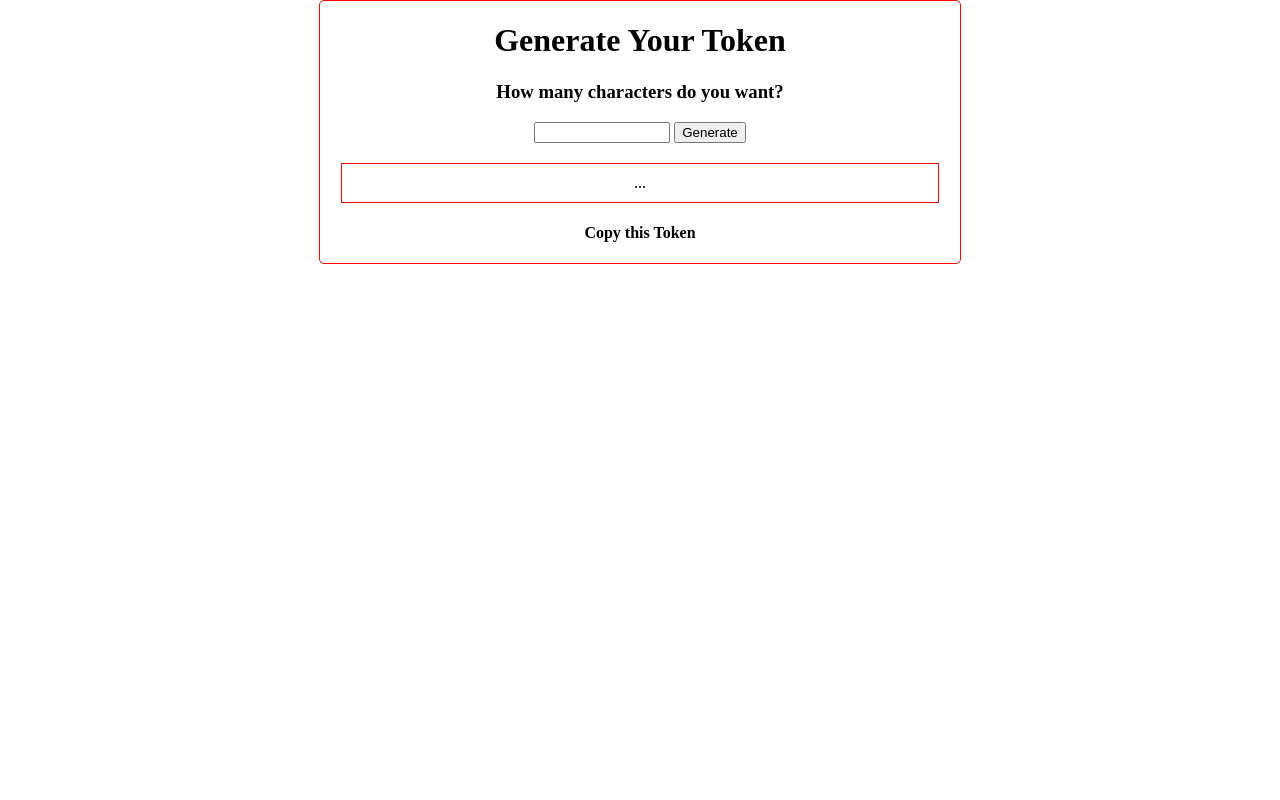
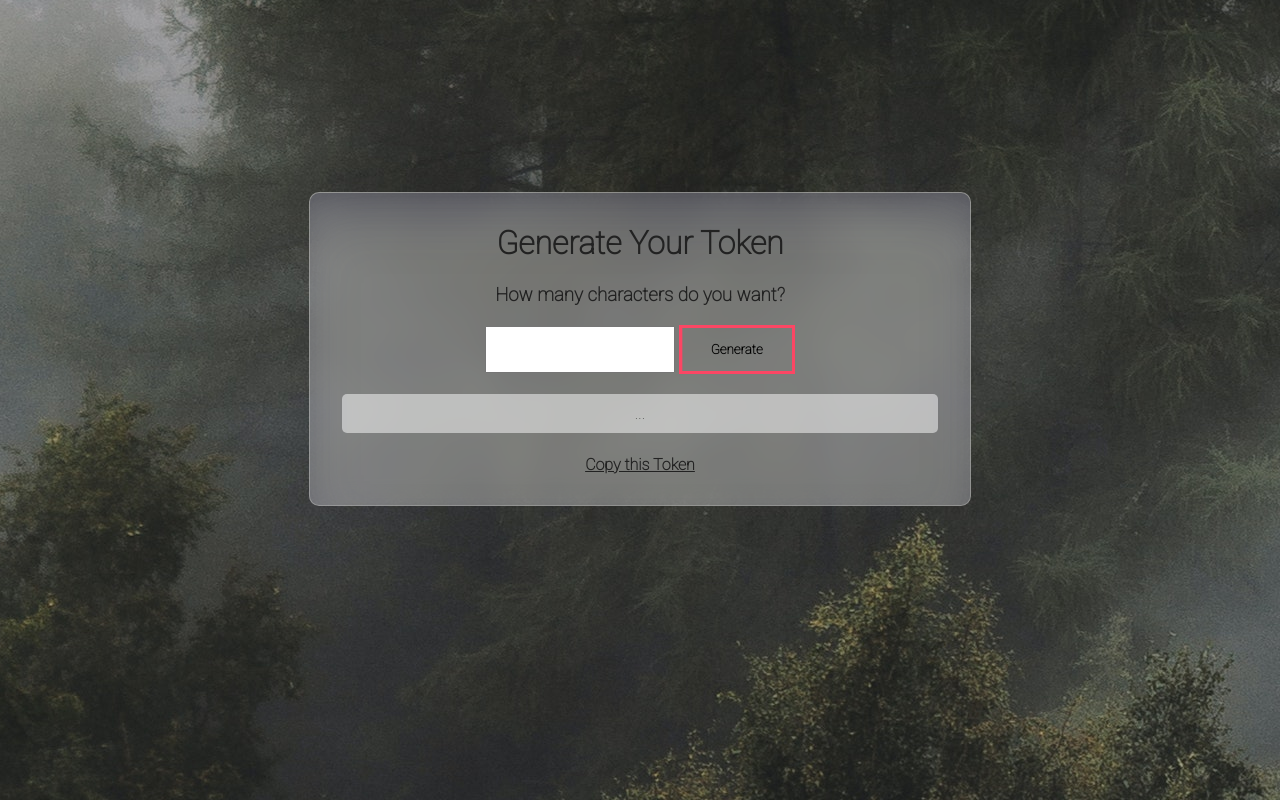
Before and after one commit to kevillin/generate-token, a website built with Vite: page index.html in a window 1280 px wide. Built offline with nearby package versions, Linux system fonts and the light colour scheme.

Commit message:
style: finish CSS

```diff
--- a/src/style.css
+++ b/src/style.css
@@ -1,26 +1,78 @@
+@import url('https://fonts.googleapis.com/css2?family=Roboto+Serif:wght@100&family=Roboto:wght@100&display=swap');
+
 body {
   margin: 0;
   padding: 0;
+  background-image: url("./utils/bg.jpg");
+  background-position: center;
+  background-repeat: no-repeat;
+  font-family: 'Roboto';
+  color: #222222;
 }
 
 #root {
-  border: 1px solid red;
+  padding: 10px;
   margin: auto;
   height: 50%;
   width: 50%;
+  margin-top: 15%;
   text-align: center;
   align-items: center;
   border-radius: 5px;
-  justify-self: center;
+  background: rgba( 255, 255, 255, 0.35 );
+  backdrop-filter: blur( 13.5px );
+  -webkit-backdrop-filter: blur( 13.5px );
+  border-radius: 10px;
+  border: 1px solid rgba( 255, 255, 255, 0.18 );
+  box-shadow: rgba(50, 50, 93, 0.25) 0px 30px 60px -12px inset, rgba(0, 0, 0, 0.3) 0px 18px 36px -18px inset;
 }
 
 #length {
   width: 20%;
+  padding: 0.9rem 1.8rem;
 }
 
+#generate {
+  display: inline-block;
+  padding: 0.9rem 1.8rem;
+  font-weight: 700;
+  color: black;
+  border: 3px solid rgb(252, 70, 100);
+  cursor: pointer;
+  position: relative;
+  background-color: transparent;
+  text-decoration: none;
+  overflow: hidden;
+  z-index: 1;
+  font-family: inherit;
+ }
+
+ #generate::before {
+  content: "";
+  position: absolute;
+  left: 0;
+  top: 0;
+  width: 100%;
+  height: 100%;
+  background-color: rgb(252, 70, 100);
+  transform: translateX(-100%);
+  transition: all .3s;
+  z-index: -1;
+ }
+
+ #generate:hover::before {
+  transform: translateX(0);
+ }
+
 #result {
-  border: 1px solid red;
+  background-color: rgba(255, 255, 255, 0.5);
+  border-radius: 5px;
   width: 90%;
   margin: 20px auto;
   padding: 10px;
 }
+
+#copy {
+  text-decoration: underline;
+  cursor: pointer;
+}
```
Also changed, not shown: src/utils/bg.jpg (added).
